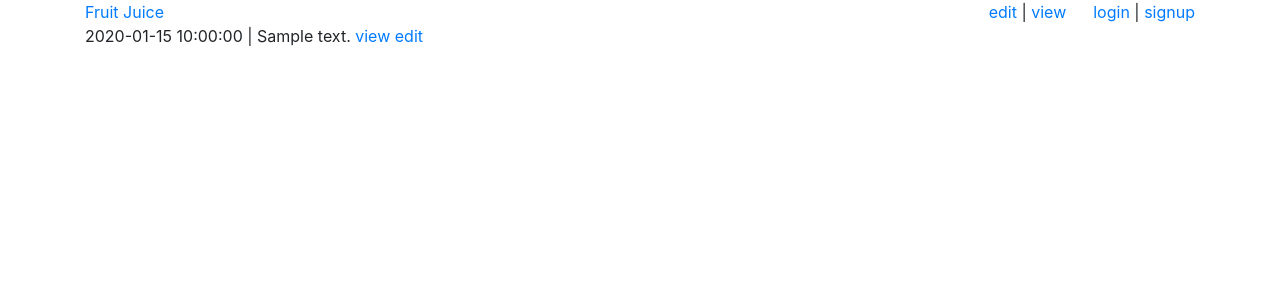
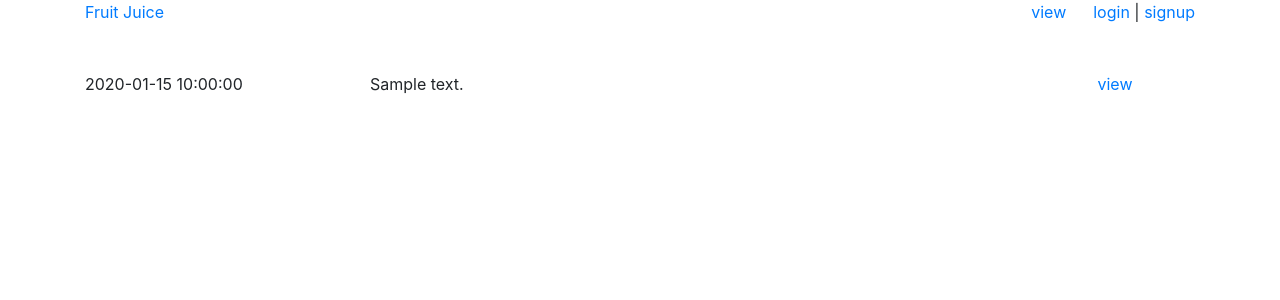
Before and after one commit to sam1610/fruit-juice, a Python web app: template templates/history.html in a window 1280 px wide. Shown: the top 300 px of the page. Run offline with Jinja, Linux system fonts and the light colour scheme; the template is opened without the code that fills it: most values are stand-ins (such as "Sample title", 1, 10 or a date in 2020); some libraries are stand-ins or nearby versions.

Commit message:
Add bootstrap functions

```diff
--- a/templates/history.html
+++ b/templates/history.html
@@ -1,15 +1,30 @@
 {% extends "base.html" %}
 
 {% block actions %}
-  <a class="login-link" href="/_edit{{page_id}}">edit</a> | <a class="login-link" href="{{page_id}}">view</a>
+  {% if user %}
+    <a class="login-link" href="/_edit{{page_id}}">edit</a>
+    |
+  {% endif %}
+  <a class="login-link" href="{{page_id}}">view</a>
 {% endblock %}
 
 {% block content %}
+  <br>
+  <br>
   {% for page in pages %}
-    <div>
-    {{page.created}} | {{page.content}}
-    <a href="{{page_id}}?v={{page.key().id()}}">view</a>
-    <a href="/_edit{{page_id}}?v={{page.key().id()}}">edit</a>
+    <div class="row">
+      <div class="col-md-3">
+        {{page.created}}
+      </div>
+      <div class="col-md-7">
+        {{page.content[0:100]}}
+      </div>
+      <div class="col-md-2 text-center">
+        <a href="{{page_id}}?v={{page.key().id()}}">view</a>
+        {% if user %}
+          <a href="/_edit{{page_id}}?v={{page.key().id()}}">edit</a>
+        {% endif %}
+      </div>
     </div>
     <br>
   {% endfor %}
```
